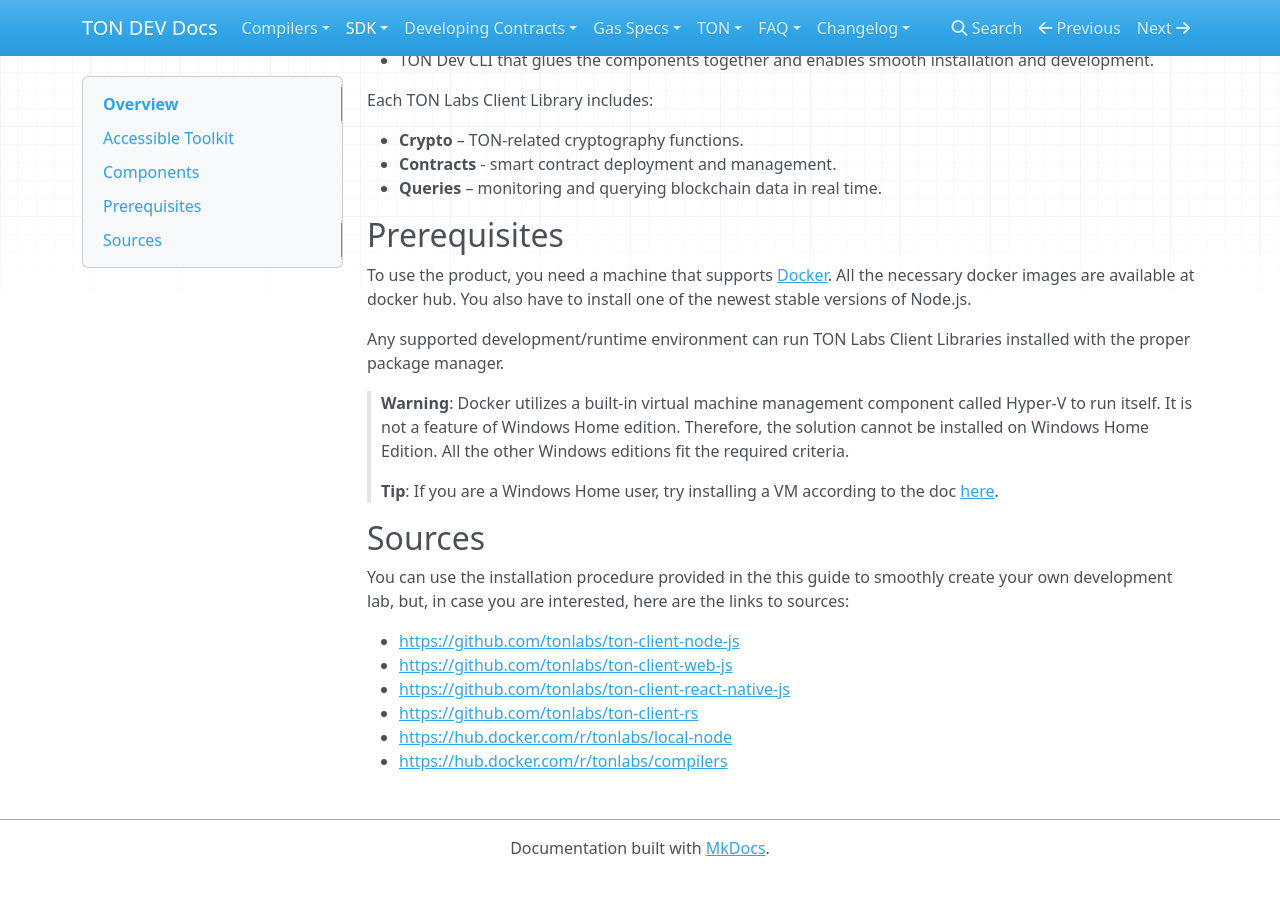
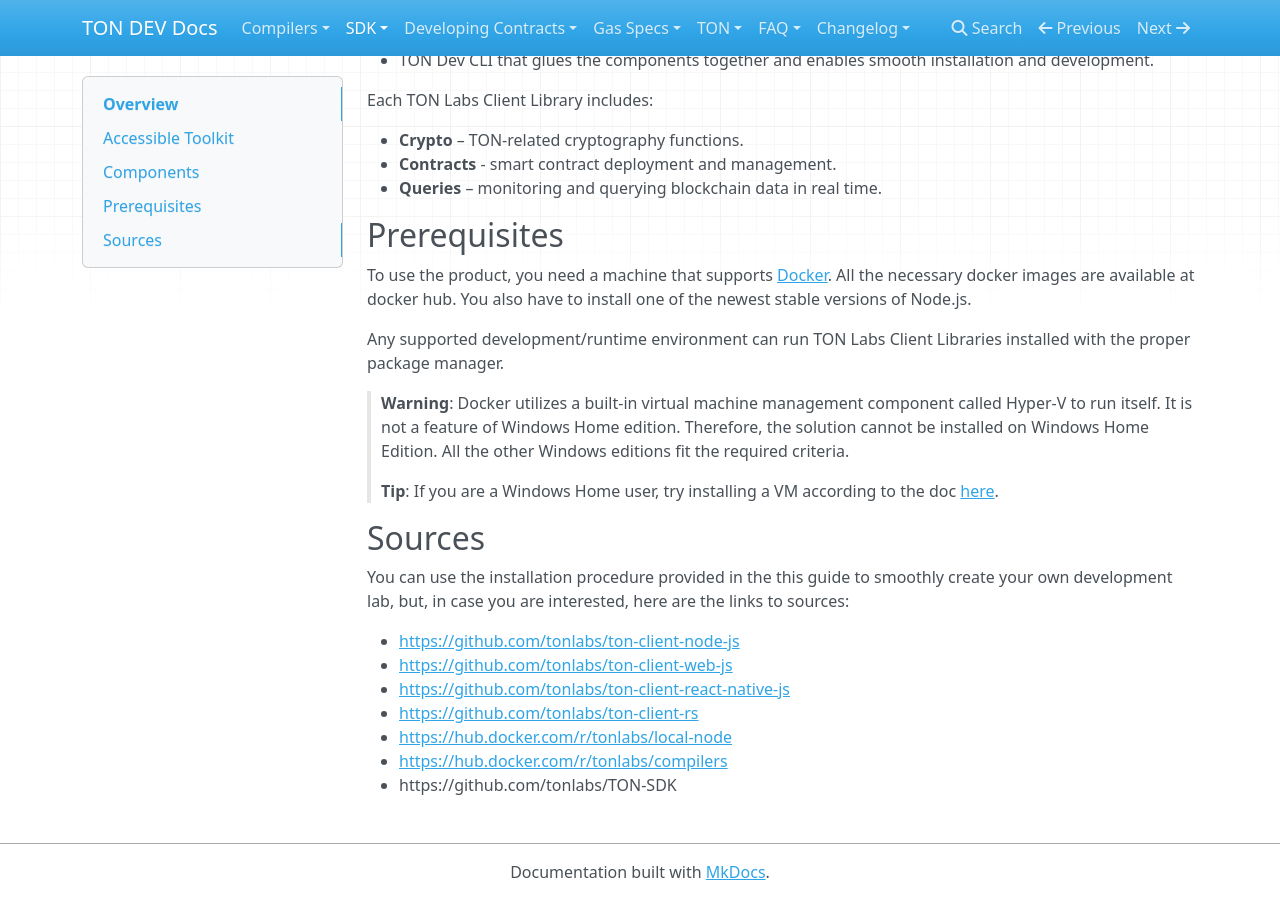
Before and after one commit to vird/public_documentation, an MkDocs documentation site: the page built from docs/SDK/Overview.md, in a window 1280 px wide and 900 px high, scrolled down 507 px. Built offline with MkDocs 1.6.1, drawn with Linux system fonts in a browser that asks for light colours; nearby versions of some CDN libraries; before the commit the page ends 1383 px from its top, so only the background shows below that; part of the change alters nothing that is shown.

Commit message:
Update Overview.md

```diff
--- a/docs/SDK/Overview.md
+++ b/docs/SDK/Overview.md
@@ -44,3 +44,4 @@ You can use the installation procedure provided in the this guide to smoothly cr
 - <https://github.com/tonlabs/ton-client-rs>
 - <https://hub.docker.com/r/tonlabs/local-node>
 - <https://hub.docker.com/r/tonlabs/compilers>
+-  https://github.com/tonlabs/TON-SDK
```
